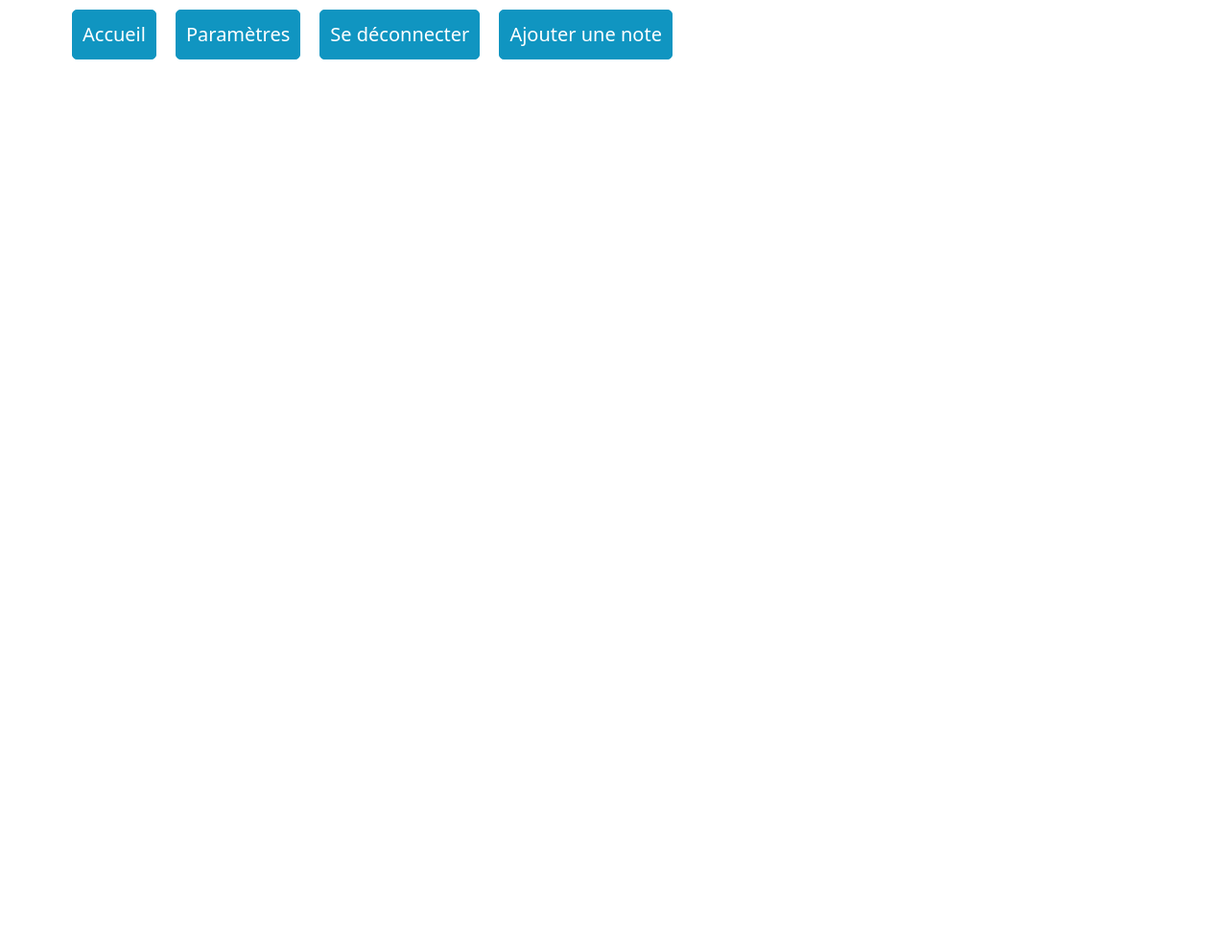
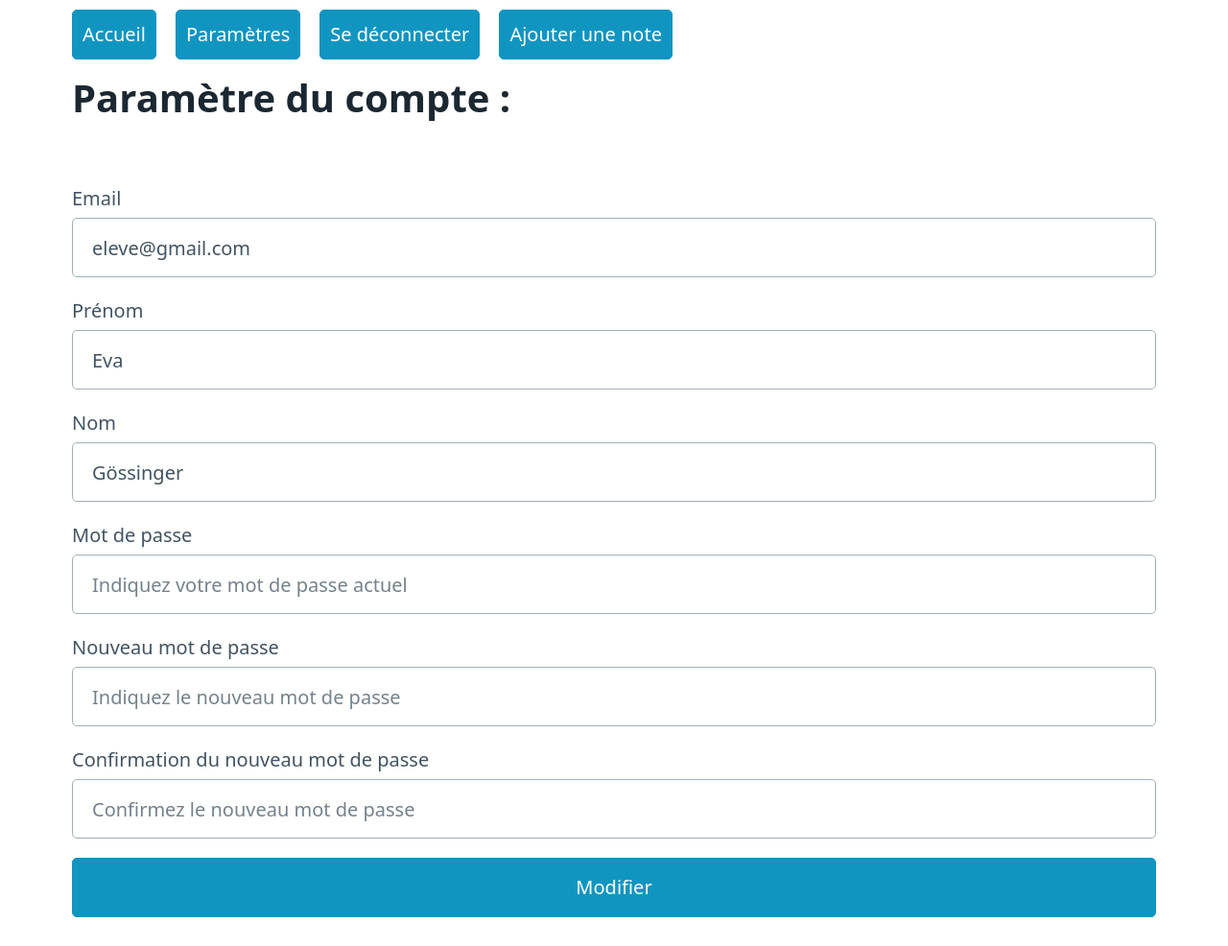
Before and after one commit to florianLSP/BulletinScolaire, a Flask app: page /parametre in a window 1280 px wide. Shown: the whole page at 96% size. Before the commit the page ends 62 px from the top, so only its background shows below. Run offline with Flask 3, Linux system fonts and the light colour scheme; a user stored in the database is signed in.

Commit message:
Fonctionnalité update user

```diff
--- a/website/templates/parametre.html
+++ b/website/templates/parametre.html
@@ -5,4 +5,29 @@
 
 {% block content %}
 
+<div class="container">
+    <h1>Paramètre du compte :</h1>
+    <form method="POST">
+        <label for="email">Email</label>
+        <input type="email" name="email" placeholder="Indiquez votre adresse email" value={{email}}>
+
+        <label for="prenom">Prénom</label>
+        <input type="text" name="prenom" placeholder="Indiquez votre prénom ?" value={{prenom}}>
+
+        <label for="nom">Nom</label>
+        <input type="text" name="nom" placeholder="Indiquez votre nom" value={{nom}}>
+
+        <label for="mdp1">Mot de passe</label>
+        <input type="password" name="mdp1" placeholder="Indiquez votre mot de passe actuel">
+
+        <label for="newMDP1">Nouveau mot de passe</label>
+        <input type="password" name="newMDP1" placeholder="Indiquez le nouveau mot de passe">
+
+        <label for="newMDP2">Confirmation du nouveau mot de passe</label>
+        <input type="password" name="newMDP2" placeholder="Confirmez le nouveau mot de passe">
+
+        <button type="submit">Modifier</button>
+    </form>
+</div>
+
 {% endblock %}
--- a/website/views.py
+++ b/website/views.py
@@ -9,7 +9,6 @@ views = Blueprint('views', __name__)
 @views.route('/', methods=['GET', 'POST'])
 @login_required
 def home():
-    #TODO
     eleve = current_user
     notes = eleve.notes
     moyenne = calculer_moyenne(eleve.id)
@@ -76,9 +75,65 @@ def ajouterNote():
             flash('L\'email ne correspond à aucun élève!')
     return render_template("ajouterNote.html", user=current_user)
 
-@views.route('/parametre')
+@views.route('/parametre', methods=['GET', 'POST'])
 def parametre():
-    return render_template("parametre.html", user=current_user)
+    # Envoyer les données pour pré remplir le formulaire paramètres
+    eleve = current_user
+    eleve_id = eleve.id
+    email = eleve.email
+    prenom = eleve.prenom
+    nom = eleve.nom
+    mdp = eleve.mdp
+
+    if request.method == 'POST':
+        # récupération de toute les données du formulaire
+        up_email = request.form.get('email')
+        up_prenom = request.form.get('prenom')
+        up_nom = request.form.get('nom')
+        up_mdp = request.form.get('mdp1')
+        new_mdp1 = request.form.get('newMDP1')
+        new_mdp2 = request.form.get('newMDP2')
+
+        if mdp == up_mdp:
+            if email != up_email:
+                eleve.email = up_email
+                check_email = eleve.email
+                print(check_email)
+                flash('Succès lors de la modification de l\'email!', category='success')
+            else:
+                eleve.email = email
+
+            if prenom != up_prenom:
+                eleve.prenom = up_prenom
+                check_prenom = eleve.prenom
+                print(check_prenom)
+                flash('Succès lors de la modification du prénom!', category='success')
+            else:
+                eleve.prenom = prenom
+
+            if nom != up_nom:
+                eleve.nom = up_nom
+                check_nom = eleve.nom
+                print(check_nom)
+                flash('Succès lors de la modification du nom!', category='success')
+            else:
+                eleve.nom = nom
+
+            if mdp != new_mdp1:
+                if new_mdp1 == new_mdp2:
+                    eleve.mdp = new_mdp1
+                    check_mdp = eleve.mdp
+                    print(check_mdp)
+                    flash('Succès lors de la modification du mot de passe!', category='success')
+                else:
+                    flash('Les nouveaux mots de passe doivent être identiques!', category='error')
+
+            db.session.commit()
+            return redirect(url_for('views.home'))
+        else:
+            flash('Le mot de passe est incorrect, aucune modification a été faite!', category='error')
+
+    return render_template("parametre.html", user=current_user, email=email, prenom=prenom, nom=nom, mdp=mdp)
 
 
 def miseSur20(note, coef):
```
Also changed, not shown: instance/database.db.
